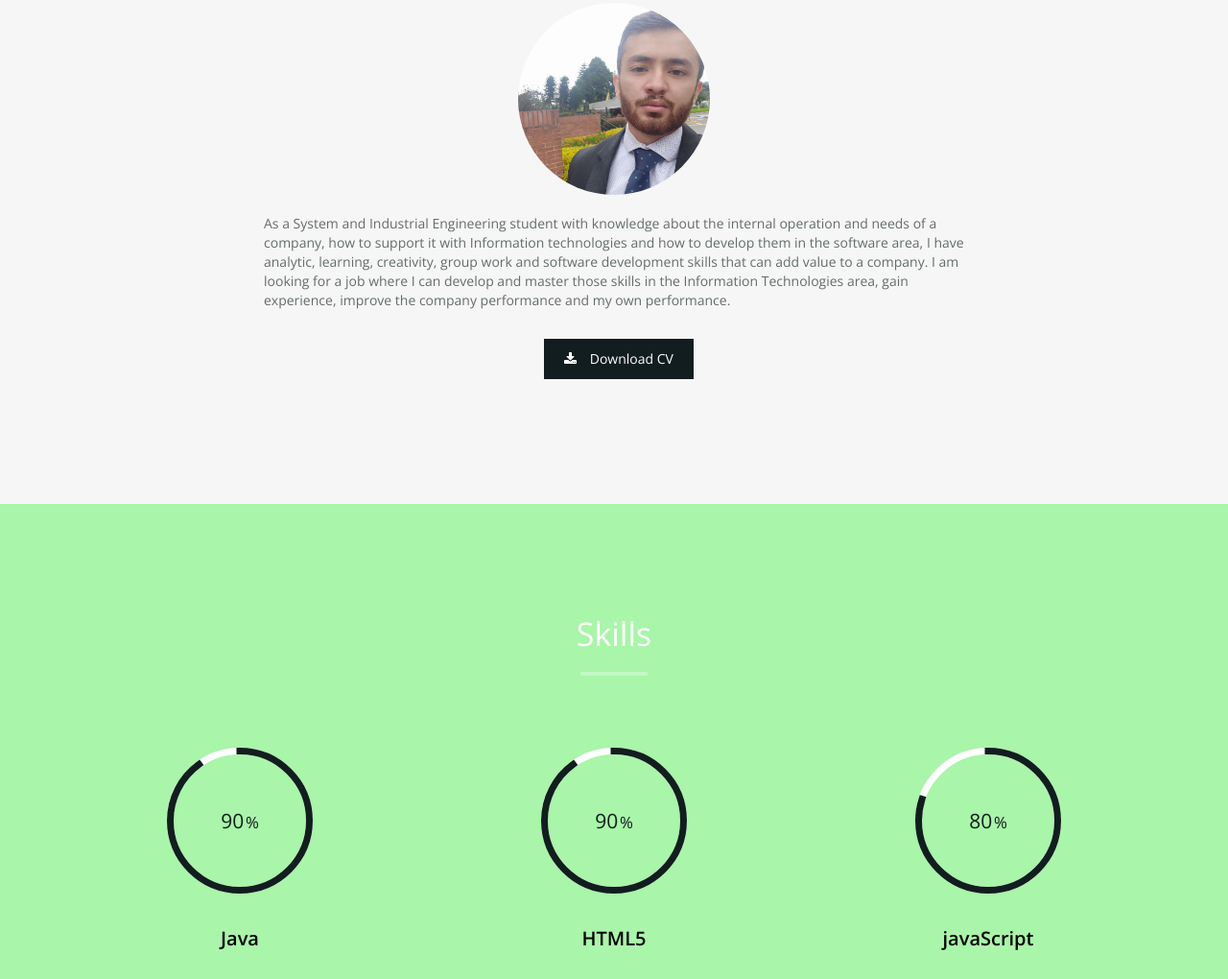
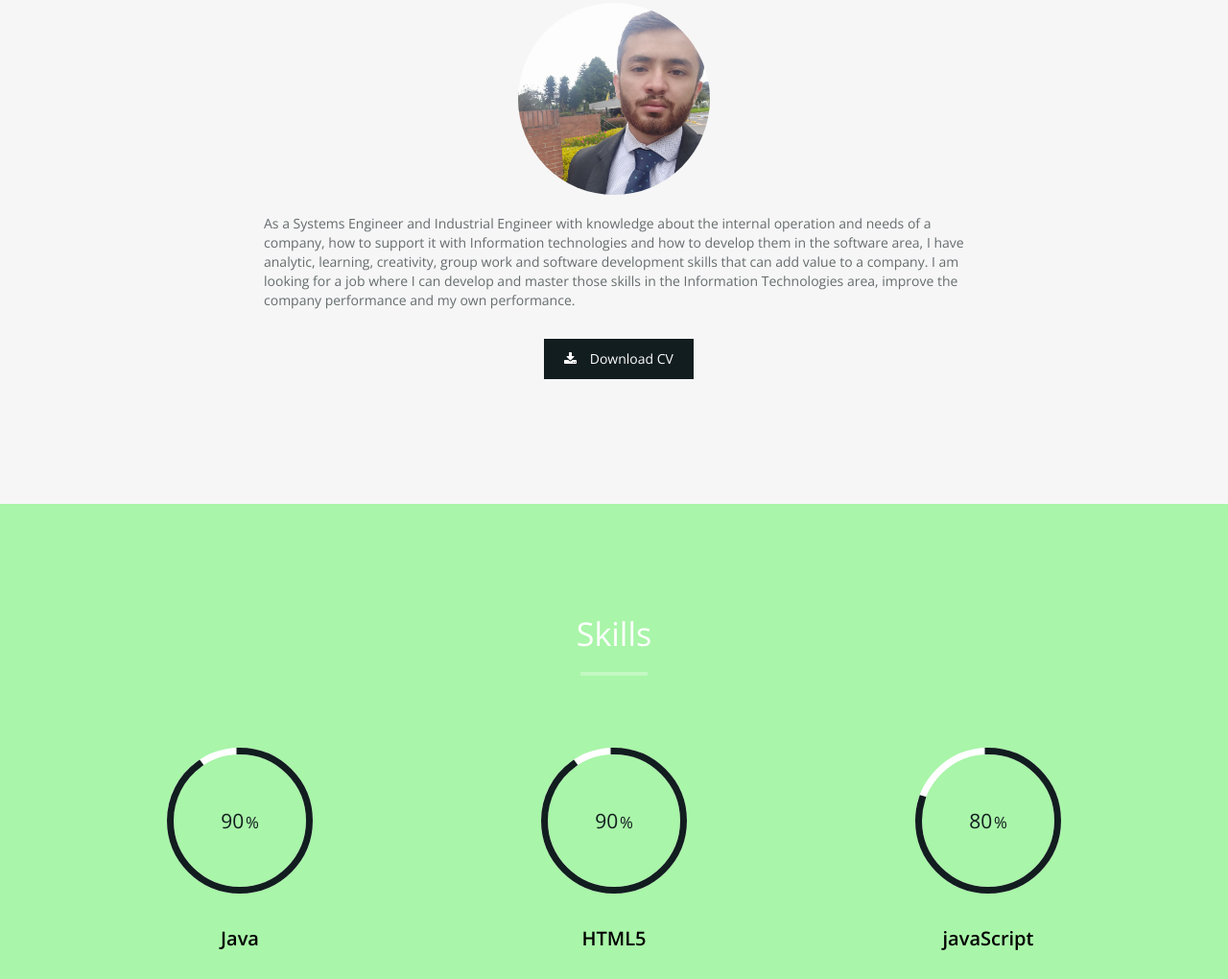
Before and after one commit to dfSabogal10/dfSabogal10.github.io, a plain HTML site: page index.html in a window 1280 px wide. Shown: the part 1051-2071 px from the top of the page at 96% size. Drawn offline with nearby package versions, Linux system fonts and the light colour scheme.

```diff
--- a/index.html
+++ b/index.html
@@ -78,7 +78,7 @@
       <div class="col-md-12 text-center"><img src="img/YoNuevo.jpg" class="img-responsive"></div>
       <div class="col-md-8 col-md-offset-2">
         <div class="about-text">
-          <p>As a System and Industrial Engineering student with knowledge about the internal operation and needs of a company, how to support it with Information technologies and how to develop them in the software area, I have analytic, learning, creativity, group work and software development skills that can add value to a company. I am looking for a job where I can develop and master those skills in the Information Technologies area, gain experience, improve the company performance and my own performance.</p>
+          <p>As  a  Systems Engineer  and  Industrial  Engineer  with  knowledge  about  the  internal  operation  and  needs  of  a company, how to support it with Information technologies and how to develop them in the software area, I have analytic, learning, creativity, group work and software development skills that can add value to a company. I am looking for a job where I can develop and master those skills in the Information Technologies area, improve the company performance and my own performance.</p>
           <p class="text-center"><a class="btn btn-primary" target="_blank" href="https://1drv.ms/b/s!ArO_uLyrkgpd8QPzRTc6rSnCDULl"><i class="fa fa-download"></i> Download CV</a></p>
         </div>
       </div>
```
